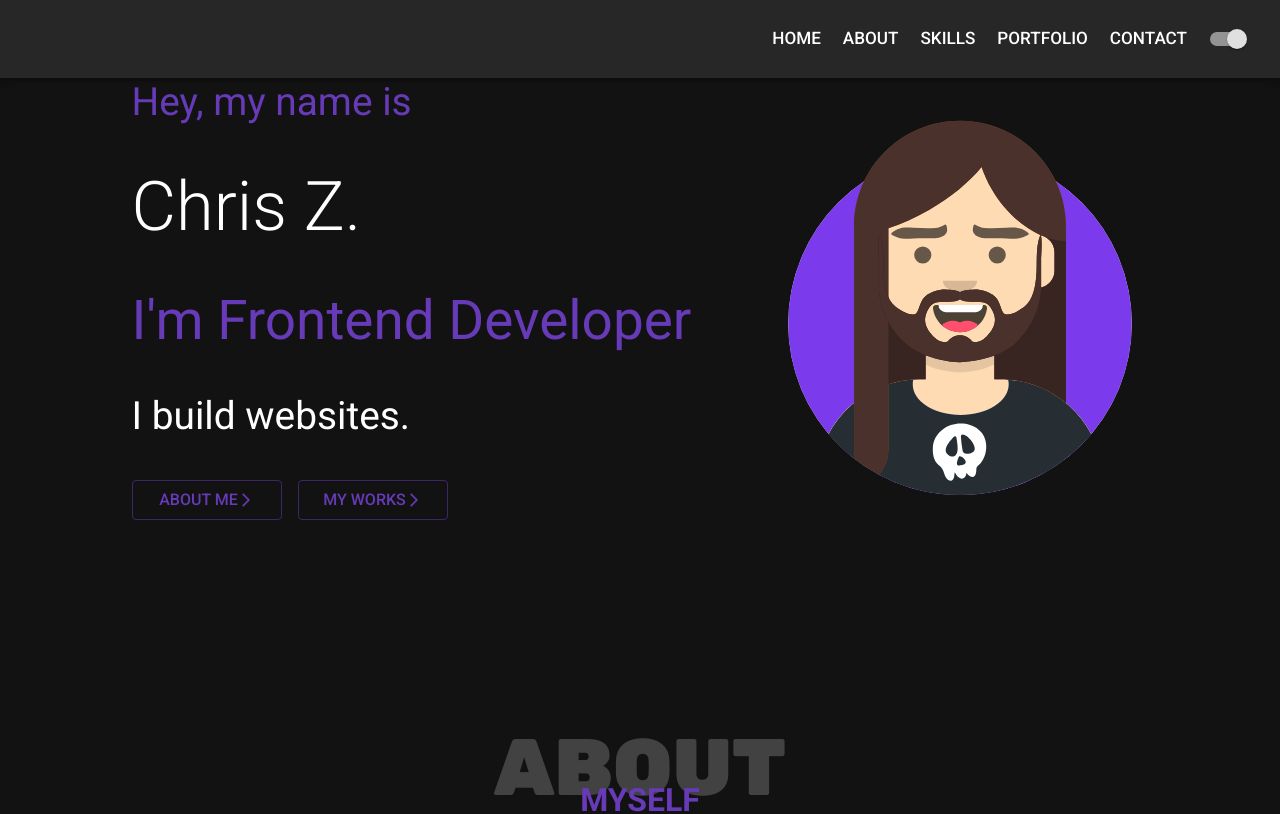
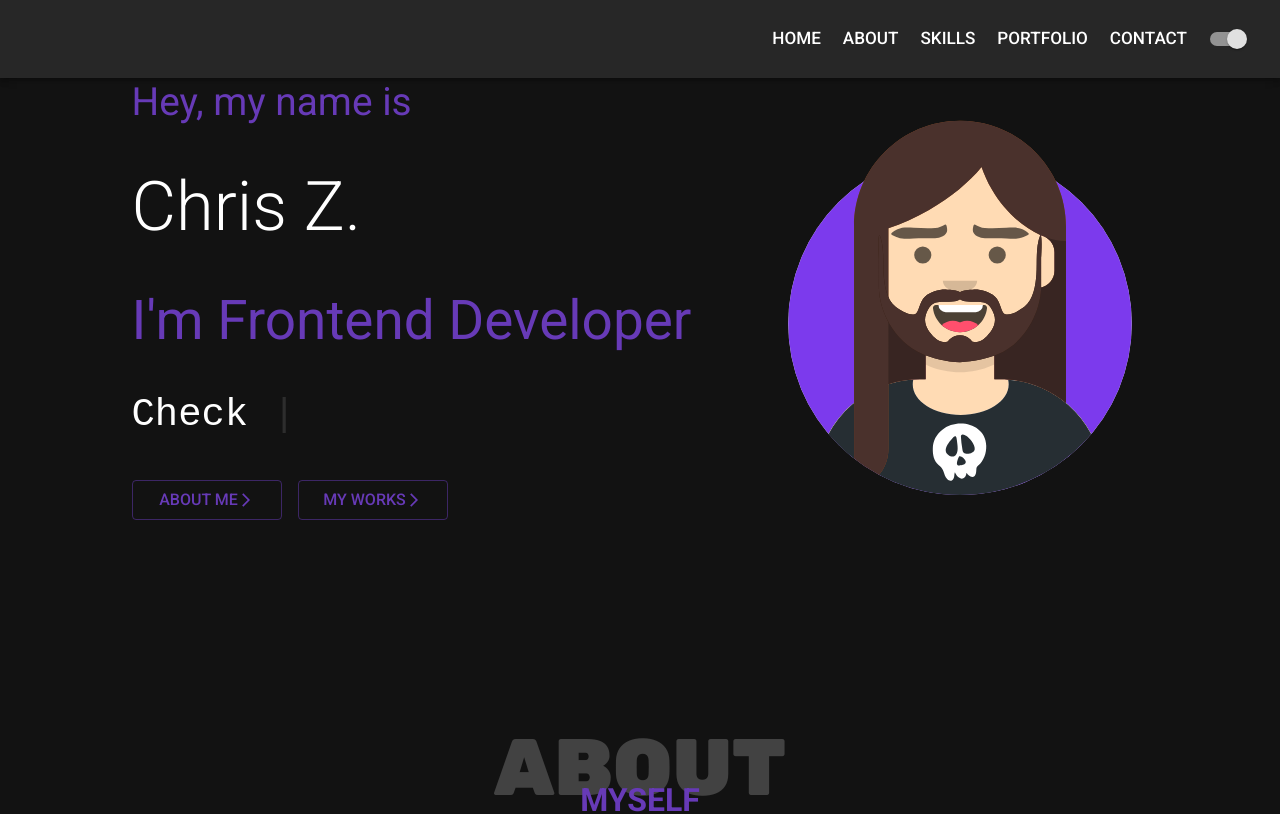
Before and after one commit to Chris-Z-85/homepage-mui, a React (Create React App) app: page / in a window 1280 px wide. Shown: the top 814 px of the page. Built offline with nearby package versions, Linux system fonts and the light colour scheme.

Commit message:
add typewriter effect

```diff
--- a/package.json
+++ b/package.json
@@ -18,6 +18,7 @@
     "react-router-dom": "^6.2.1",
     "react-scripts": "5.0.0",
     "styled-components": "^5.3.3",
+    "typewriter-effect": "^2.18.2",
     "web-vitals": "^2.1.2",
     "yup": "^0.32.11"
   },
--- a/src/components/Hero.jsx
+++ b/src/components/Hero.jsx
@@ -2,6 +2,7 @@ import React from "react";
 import { Grid, Typography, Button, Stack, Link } from "@mui/material";
 import Chris from "../images/chris_z-circle.svg";
 
+import Typewriter from "typewriter-effect";
 import ArrowForwardIosIcon from "@mui/icons-material/ArrowForwardIos";
 
 const Hero = () => {
@@ -42,8 +43,18 @@ const Hero = () => {
             >
               I'm Frontend Developer
             </Typography>
-            <Typography variant="h4" component="div" sx={{ mb: 5 }}>
-              I build websites.
+            <Typography
+              variant="h4"
+              component="div"
+              sx={{ mb: 5, fontFamily: "Monospace" }}
+            >
+              <Typewriter
+                options={{
+                  strings: ["I build websites.", "Check my projects!"],
+                  autoStart: true,
+                  loop: true,
+                }}
+              />
             </Typography>
             <Stack
               spacing={2}
```
Also changed, not shown: 1 other file (tests, documents, lock files or other folders).
